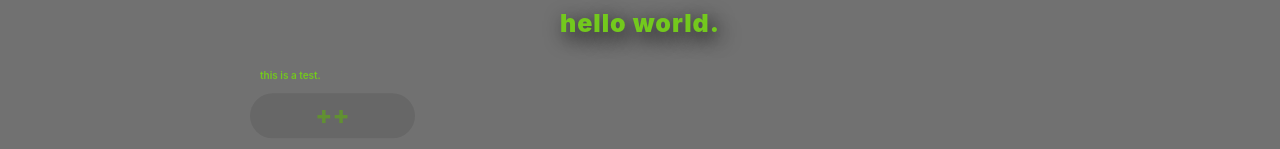
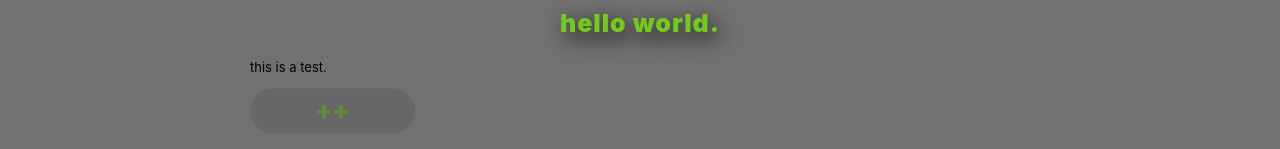
Before and after one commit to redmejia/terminal-app, a React (Create React App) app: page / in a window 1280 px wide. Shown: the part 470-619 px from the top of the page. Built offline with nearby package versions, Linux system fonts and the light colour scheme.

Commit message:
car body text description

```diff
--- a/src/Components/Utils/Card.js
+++ b/src/Components/Utils/Card.js
@@ -5,7 +5,7 @@ const Card = (props) => {
 			<img className="card-img-top" src={sample} alt="sample" />
 			<div className="card-body">
 				<h5 className="heading-primary">{props.title}</h5>
-				<p className="heading-secundary">{props.description}</p>
+				<p className="paragraph">{props.description}</p>
 				{/* <a href="#" className="btn btn-primary">++</a> */}
 				<a href="#/" className="btn btn--green">++</a>
 			</div>
--- a/src/Styles/Components/typography/_typography.scss
+++ b/src/Styles/Components/typography/_typography.scss
@@ -8,8 +8,7 @@
 	margin-bottom: 2rem;
 
 	text-align: center;
-	align-items: center
-
+	align-items: center;
 }
 
 .heading-secundary {
@@ -23,13 +22,19 @@
 	// color: red;
 }
 
-.text{
-	color:#73c91d;
+.paragraph {
+	font-size: 1.3rem;
+	font-weight: 400;
+	color: black;
+}
+
+.text {
+	color: #73c91d;
 	font-weight: 600;
 	font-size: 1.6rem;
 	margin-left: 1rem;
 }
 
-.remark-text{
+.remark-text {
 	color: black;
 }
```
